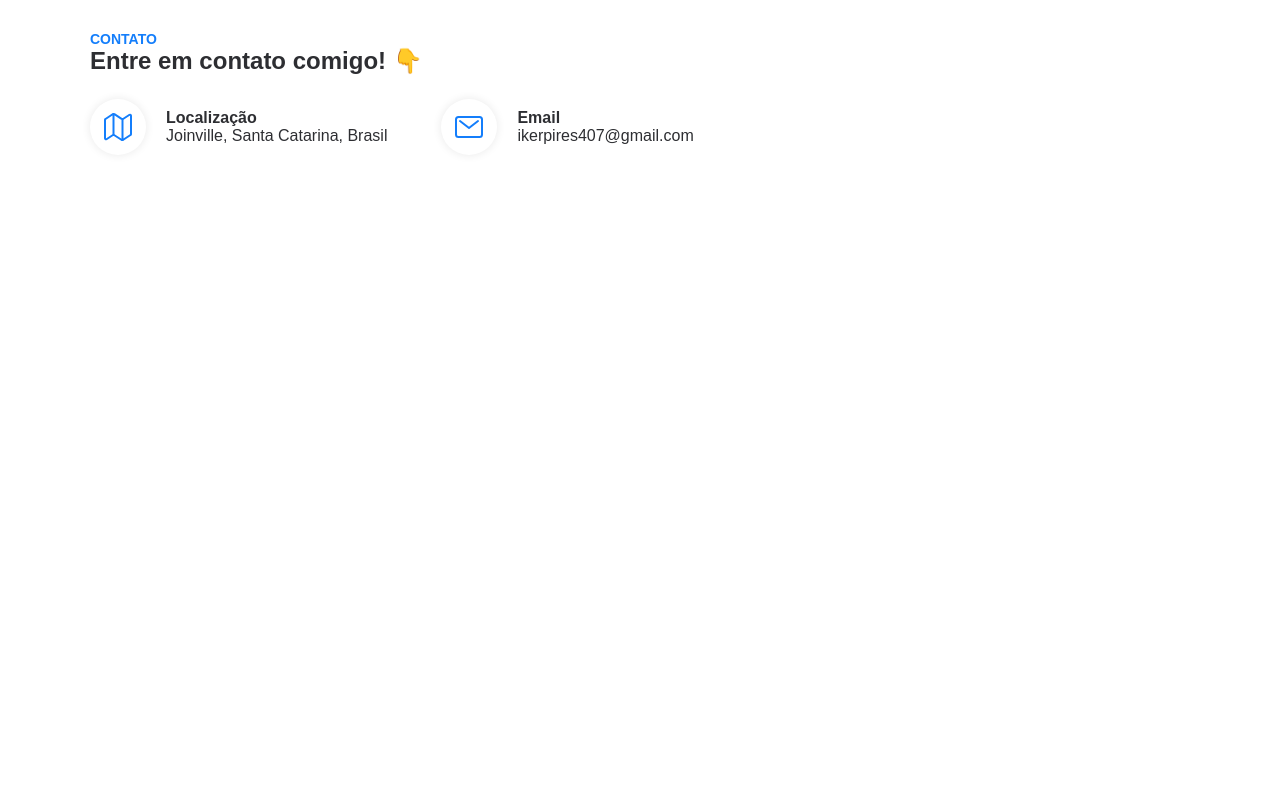
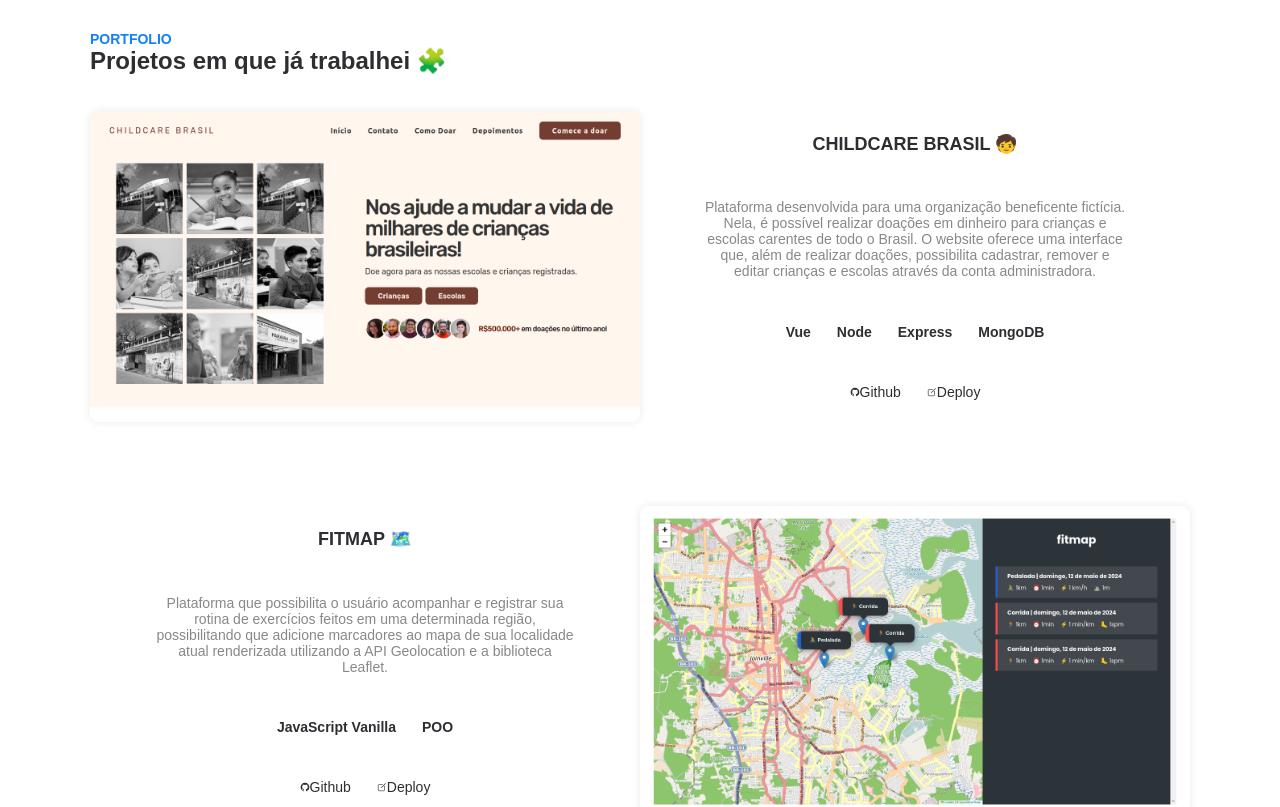
Before and after one commit to ikeraguero/react-portfolio, a React (Create React App) app: page / in a window 1280 px wide. Shown: the part 1420-2227 px from the top of the page. Before the commit the page ends 1671 px from the top, so only its background shows below. Built offline with nearby package versions, Linux system fonts and the light colour scheme.

Commit message:
Add Projects Section

```diff
--- a/src/App.js
+++ b/src/App.js
@@ -2,6 +2,7 @@ import NavBar from "./components/NavBar";
 import HeroSection from "./components/HeaderContent";
 import About from "./components/About";
 import Footer from "./components/Footer";
+import Projects from "./components/Projects";
 function App() {
   return (
     <body>
@@ -11,6 +12,7 @@ function App() {
       </header>
       <article>
         <About />
+        <Projects />
         <Footer />
       </article>
     </body>
--- a/src/components/About.js
+++ b/src/components/About.js
@@ -2,12 +2,12 @@ import photo from "../img/laptop.png";
 
 export default function About() {
   return (
-    <section class="section about-section container " id="about-section">
-      <div class="about-features">
-        <div class="about-photo">
-          <img src={photo} alt="" class="img laptop-img" />
+    <section className="section about-section container " id="about-section">
+      <div className="about-features">
+        <div className="about-photo">
+          <img src={photo} alt="" className="img laptop-img" />
         </div>
-        <div class="about-text">
+        <div className="about-text">
           <h3>SOBRE MIM</h3>
           <h4>Desenvolvedor Web em Joinville, SC 📍</h4>
           <p>
--- a/src/components/Projects.js
+++ b/src/components/Projects.js
@@ -1 +1,90 @@
-export default function Projects() {}
+import project1 from "../img/project1.png";
+import project2 from "../img/project2.png";
+
+export default function Projects() {
+  return (
+    <section
+      className="section projects-section container"
+      id="projects-section"
+    >
+      <h3 className="projects-text">PORTFOLIO</h3>
+      <h4>Projetos em que já trabalhei 🧩</h4>
+      <div className="project-list">
+        <div className="project">
+          <div className="project-image">
+            <img src={project1} alt="" className="img" />
+          </div>
+          <div className="project-text">
+            <span className="project-title">Childcare Brasil 🧒</span>
+            <p className="project-description">
+              Plataforma desenvolvida para uma organização beneficente fictícia.
+              Nela, é possível realizar doações em dinheiro para crianças e
+              escolas carentes de todo o Brasil. O website oferece uma interface
+              que, além de realizar doações, possibilita cadastrar, remover e
+              editar crianças e escolas através da conta administradora.
+            </p>
+            <p className="project-stack">
+              <ul className="stack-list">
+                <li>Vue</li>
+                <li>Node</li>
+                <li>Express</li>
+                <li>MongoDB</li>
+              </ul>
+            </p>
+            <div className="project-links">
+              <a
+                href="https://github.com/ikeraguero/childcare-brasil"
+                target="_blank"
+              >
+                <ion-icon
+                  name="logo-github"
+                  className="logo-project"
+                ></ion-icon>
+                <span>Github</span>
+              </a>
+              <a href="https://childcarebrasil.netlify.app/" target="_blank">
+                <ion-icon name="create-outline"></ion-icon>
+                <span>Deploy</span>
+              </a>
+            </div>
+          </div>
+        </div>
+        <div className="project">
+          <div className="project-text">
+            <span className="project-title">Fitmap 🗺️</span>
+            <p className="project-description">
+              Plataforma que possibilita o usuário acompanhar e registrar sua
+              rotina de exercícios feitos em uma determinada região,
+              possibilitando que adicione marcadores ao mapa de sua localidade
+              atual renderizada utilizando a API Geolocation e a biblioteca
+              Leaflet.
+            </p>{" "}
+            {/* Properly closed <p> tag */}
+            <p className="project-stack">
+              <ul className="stack-list">
+                <li>JavaScript Vanilla</li>
+                <li>POO</li>
+              </ul>
+            </p>
+            <div className="project-links">
+              <a href="https://github.com/ikeraguero/fitmap" target="_blank">
+                <ion-icon
+                  name="logo-github"
+                  className="logo-project"
+                ></ion-icon>
+                <span>Github</span>
+              </a>
+              <a href="https://ikeraguero-fitmap.netlify.app/" target="_blank">
+                <ion-icon name="create-outline"></ion-icon>
+                <span>Deploy</span>
+              </a>
+            </div>
+          </div>
+          <div className="project-image">
+            <img src={project2} alt="" className="img" />
+          </div>
+        </div>
+      </div>
+    </section>
+  );
+}
--- a/src/index.css
+++ b/src/index.css
@@ -251,6 +251,7 @@ h3 {
 
 .project-stack {
   display: flex;
+  justify-content: center;
 }
 
 .stack-list {
```
